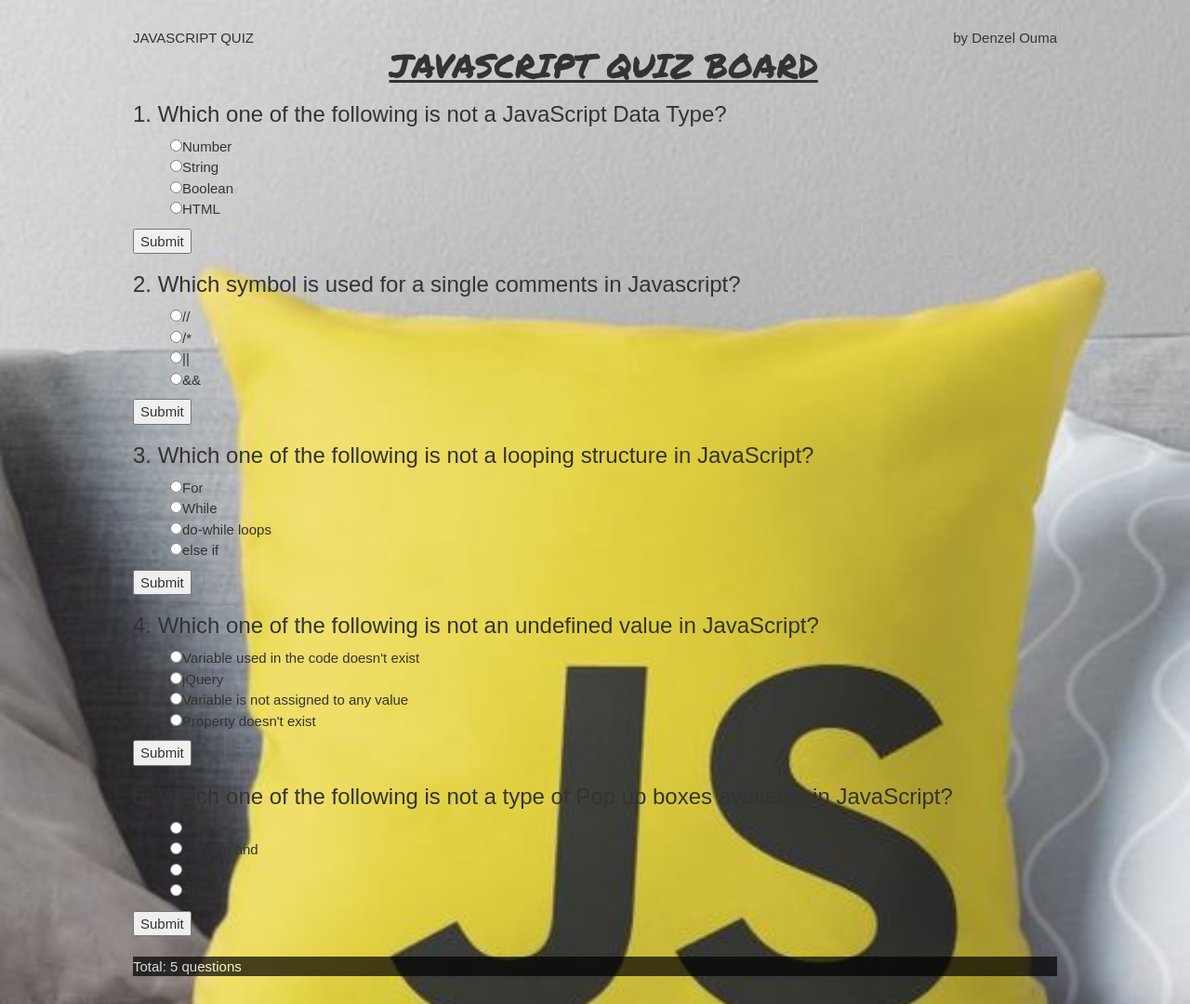
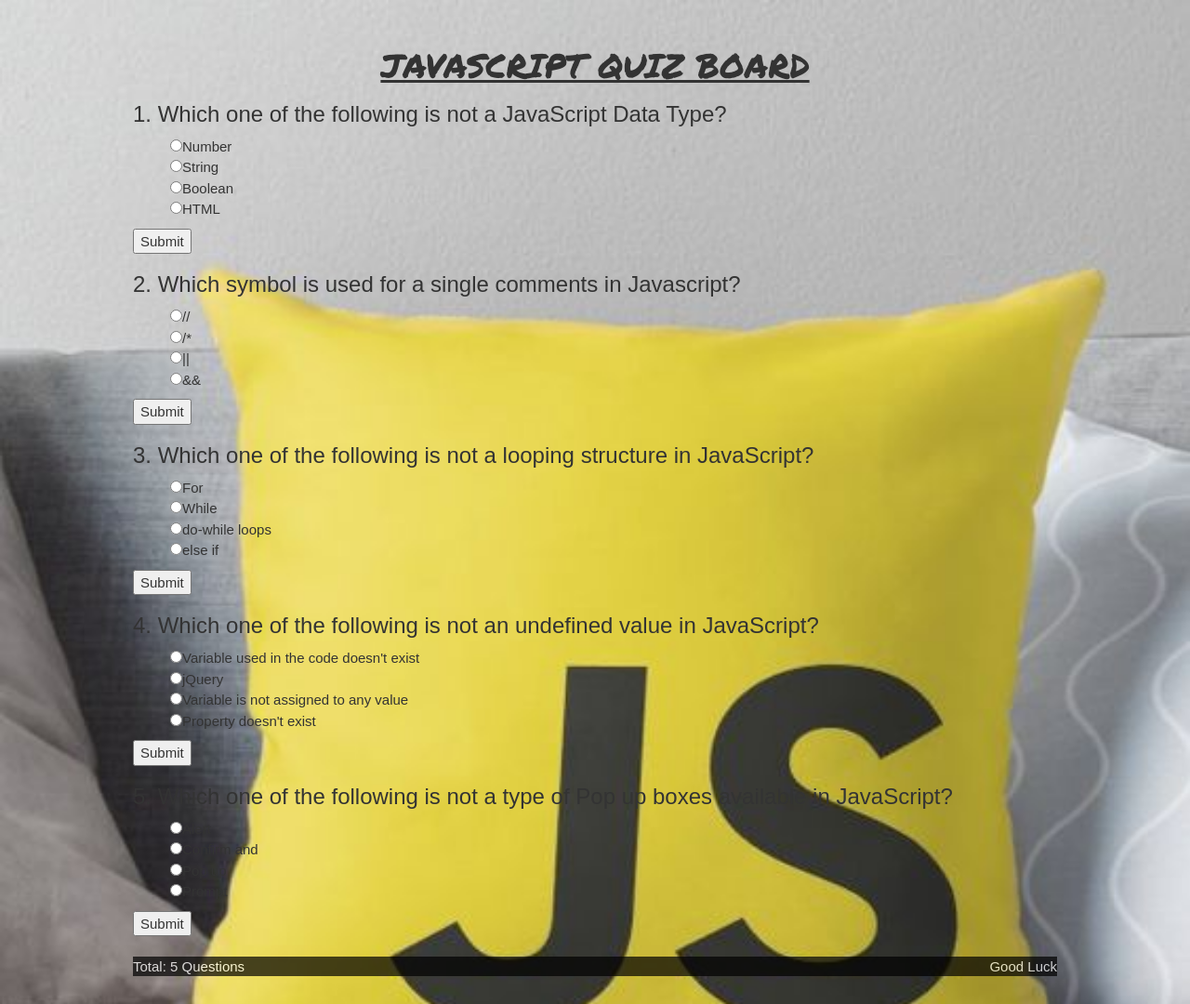
Before and after one commit to Denzel97/Quiz_Board, a plain HTML site: page index.html in a window 1280 px wide. Shown: the whole page at 93% size. Drawn offline with Linux system fonts and the light colour scheme.

Commit message:
add footer

```diff
--- a/index.html
+++ b/index.html
@@ -11,10 +11,6 @@
 
 <body>
   <div class="container">
-    <header>
-      <div class="pull-left">JAVASCRIPT QUIZ</div>
-      <div class="pull-right">by Denzel Ouma</div>
-    </header>
     <h1>JAVASCRIPT QUIZ BOARD</h1>
     <main>
       <form class="jsForm" id="quiz1" data-question="1">
@@ -75,7 +71,8 @@
       <br>
     </main>
     <footer>
-      <div class="pull-left">Total: 5 questions</div>
+      <div class="pull-left">Total: 5 Questions</div>
+      <div class="pull-right">Good Luck</div>
     </footer>
   </div>
 
```
